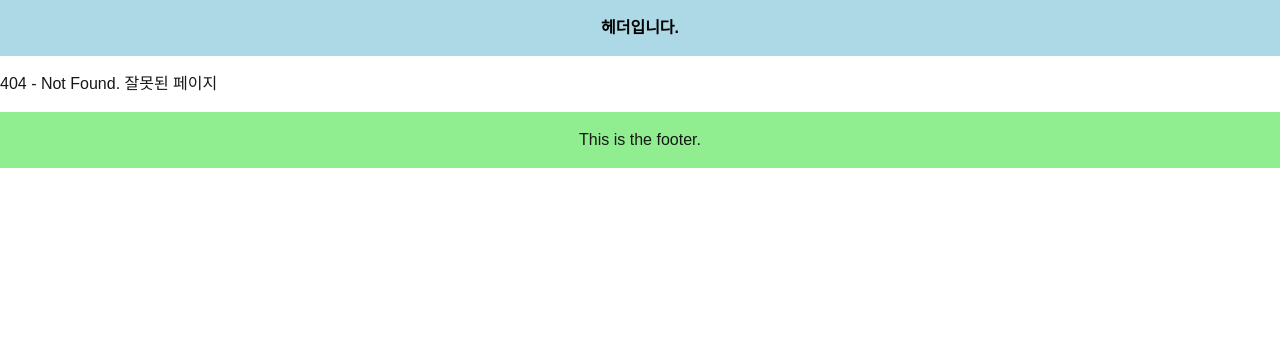
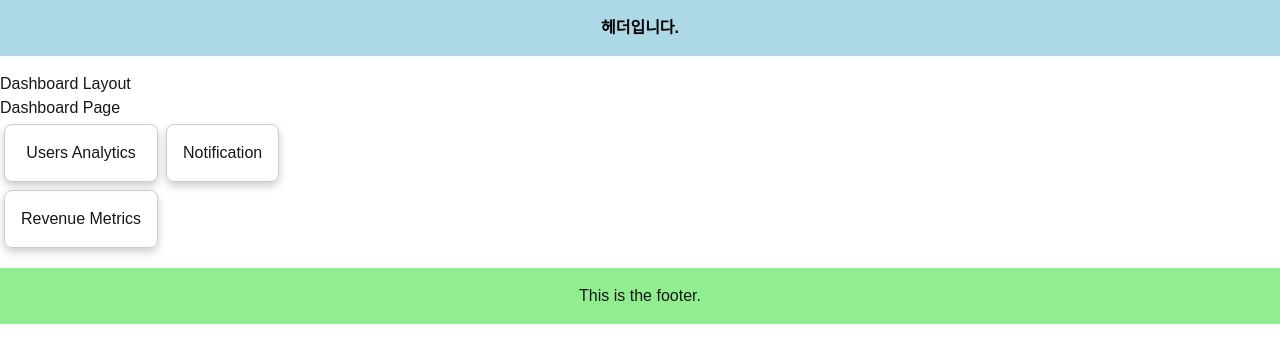
Before and after one commit to Halozhan/backend-lecture, a Next.js app: page /dashboard in a window 1280 px wide. Before the commit this address had no page. Shown: the top 362 px of the page. Built offline with nearby package versions, Linux system fonts and the light colour scheme.

Commit message:
dashboard에 각각 컴포넌트를 동시에 불러오기 및 스타일 적용

```diff
--- /dev/null
+++ b/src/app/dashboard/@login/page.tsx
@@ -0,0 +1,8 @@
+import { Card } from "@/components/card";
+export default function LoginPage() {
+  return (
+    <Card>
+      <h1>Login Page</h1>
+    </Card>
+  );
+}
--- /dev/null
+++ b/src/app/dashboard/@notification/page.tsx
@@ -0,0 +1,8 @@
+import { Card } from "@/components/card";
+export default function Notification() {
+  return (
+    <Card>
+      <h1>Notification</h1>
+    </Card>
+  );
+}
--- /dev/null
+++ b/src/app/dashboard/@revenue/page.tsx
@@ -0,0 +1,8 @@
+import { Card } from "@/components/card";
+export default function RevenueMetrics() {
+  return (
+    <Card>
+      <h1>Revenue Metrics</h1>
+    </Card>
+  );
+}
--- /dev/null
+++ b/src/app/dashboard/@users/page.tsx
@@ -0,0 +1,8 @@
+import { Card } from "@/components/card";
+export default function UsersAnalytics() {
+  return (
+    <Card>
+      <h1>Users Analytics</h1>
+    </Card>
+  );
+}
--- /dev/null
+++ b/src/app/dashboard/layout.tsx
@@ -0,0 +1,27 @@
+export default function DashboardLayout({
+  children,
+  users,
+  revenue,
+  notification,
+}: {
+  children: React.ReactNode;
+  users: React.ReactNode;
+  revenue: React.ReactNode;
+  notification: React.ReactNode;
+}) {
+  return (
+    <div>
+      <h1>Dashboard Layout</h1>
+      {children}
+      <div style={{ display: "flex" }}>
+        <div style={{ display: "flex", flexDirection: "column" }}>
+          <div>{users}</div>
+          <div>{revenue}</div>
+        </div>
+        <div style={{ display: "flex", flex: 1 }}>
+          <div>{notification}</div>
+        </div>
+      </div>
+    </div>
+  );
+}
--- /dev/null
+++ b/src/app/dashboard/page.tsx
@@ -0,0 +1,7 @@
+export default function DashboardPage() {
+  return (
+    <div>
+      <h1>Dashboard Page</h1>
+    </div>
+  );
+}
--- /dev/null
+++ b/src/components/card.tsx
@@ -0,0 +1,13 @@
+export const Card = ({ children }: { children: React.ReactNode }) => {
+  const cardStyle = {
+    margin: "4px",
+    border: "1px solid #ccc",
+    borderRadius: "8px",
+    padding: "16px",
+    boxShadow: "0 4px 8px rgba(0, 0, 0, 0.2)",
+    display: "flex",
+    justifyContent: "center",
+    alignItems: "center",
+  };
+  return <div style={cardStyle}>{children}</div>;
+};
```
